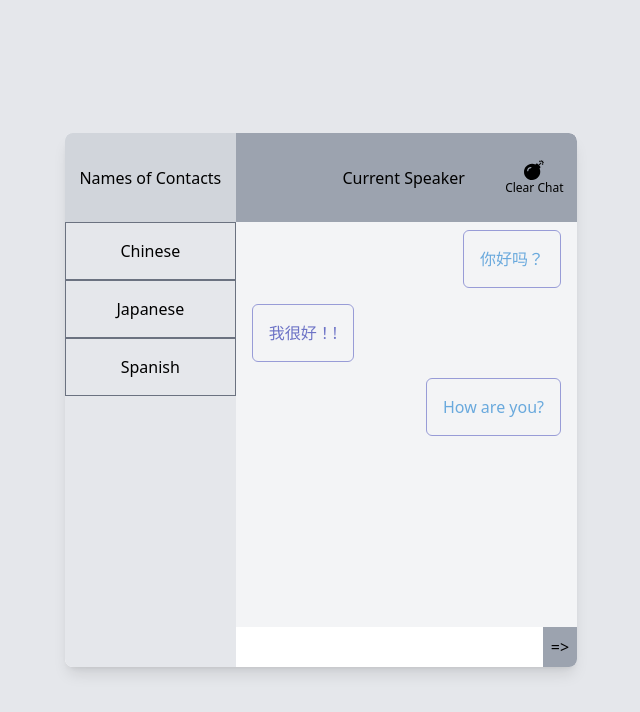
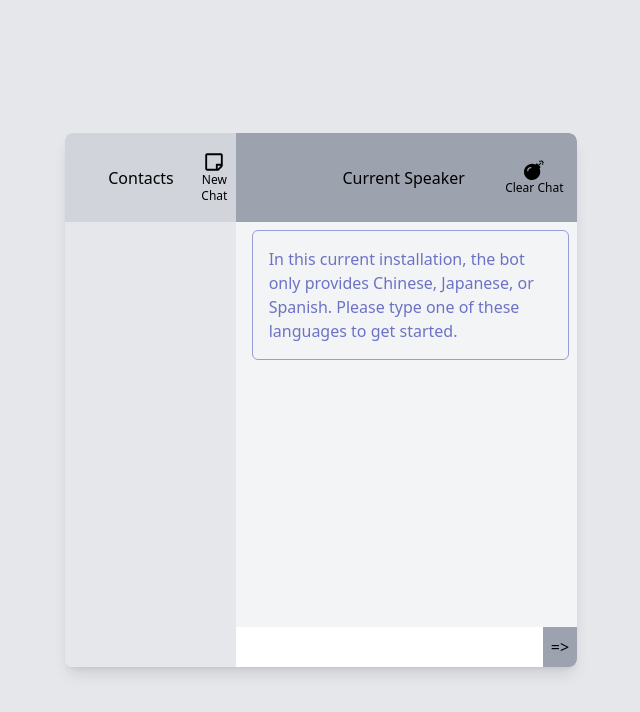
Before and after one commit to gwilliamleung/chattranslate, a React (Create React App) app: page / in a window 1280 px wide. Shown: the top 712 px of the page, without its empty margins (319-959 px from the left). Built offline with nearby package versions, Linux system fonts and the light colour scheme; the HTML template or start-up script is replaced by a standard one.

Commit message:
finished mutli conversation with individual calls

```diff
--- a/src/App.js
+++ b/src/App.js
@@ -1,57 +1,74 @@
 import React, { useState, useEffect, useRef  } from 'react'
-import { FaBomb } from 'react-icons/fa';
+import { FaBomb, FaRegStickyNote } from 'react-icons/fa';
 
 function App() {
   const [userInput, setUserInput] = useState('')
   const [conversationObj, setConversationObj] = useState({})
-  const [hideTranslation, setHideTranslation] = useState('true')
+  const [hideTranslation, setHideTranslation] = useState(true)
   // const [chosenLanguage, setchosenLanguage] = useState('')
   const [isLoading,setIsLoading] = useState(false)
   const [selectedConversationId, setselectedConversationId] = useState(null)
+  const [creatingNewchat, setCreatingNewChat] = useState(true)
+  const [newChatArr, setNewChatArr] = useState([])
 
   // console.log(conversationObj[selectedConversationId].messages)
-  // console.log(`The current selectedID is ${selectedConversationId}`)
+
   useEffect(() => {
     setConversationObj([
-      {
-        id: 'Chinese',
-        messages: [
-          { role: 'user', content: 'Hola!' },
-          { role: 'user', content: '你好吗？' },
-          { role: 'assistant', content: '我很好！!' },
-          { role: 'user', content: 'How are you?' },
-        ],
-      },
-      {
-        id: 'Japanese',
-        messages: [
-          { role: 'user', content: 'Hola!' },
-          { role: 'user', content: 'おはよう！!' },
-          { role: 'assistant', content: 'こんにちは！ 今日はなんか手伝うことある？' },
-          { role: 'user', content: '元気ですか？' },
-        ],
-      },
-      {
-        id: 'Spanish',
-        messages: [
-          { role: 'user', content: 'Hola!' },
-          { role: 'user', content: 'Hola!' },
-          { role: 'assistant', content: '¡Hola! ¿En qué puedo ayudarte hoy?' },
-        ],
-      },
-    ])
-    console.log(conversationObj)
+      // {
+      //   id: 'Chinese',
+      //   messages: [
+      //     { role: 'user', content: 'Hola!' },
+      //     { role: 'user', content: '你好吗？' },
+      //     { role: 'assistant', content: '我很好！!' },
+      //     { role: 'user', content: 'How are you?' },
+      //   ],
+      // },
+      // {
+      //   id: 'Japanese',
+      //   messages: [
+      //     { role: 'user', content: 'Hola!' },
+      //     { role: 'user', content: 'おはよう！!' },
+      //     { role: 'assistant', content: 'こんにちは！ 今日はなんか手伝うことある？' },
+      //     { role: 'user', content: '元気ですか？' },
+      //   ],
+      // },
+      // {
+      //   id: 'Spanish',
+      //   messages: [
+      //     { role: 'user', content: 'Hola!' },
+      //     { role: 'user', content: 'Hola!' },
+      //     { role: 'assistant', content: '¡Hola! ¿En qué puedo ayudarte hoy?' },
+      //   ],
+      // },
+    ]
+    )
     setselectedConversationId(0)
+    newChat()
   },[])
 
-  const clearandSetPrompt = () => {
-    setConversationObj([
-      {
-        role: 'system',
-        content: 'You are a friendly and helpful bilingual assistant capable of responding in both English and Japanese. Separate your responses with "/n/". For example: "こんにちは！ 今日はなんか手伝うことある？ /n/ Hello! How can I help you today?"'
-      },
-    ])
+  const clearSelectedChat = () => {
+    setConversationObj((prevConversationObj) => {
+      const updatedConversationObj = { ...prevConversationObj }
+      delete updatedConversationObj[selectedConversationId]
+      return updatedConversationObj
+    })
+    // if (setConversationObj && !createNewChat) {
+    //   createNewChat()
+    // }
   }
+
+  const languageMessage = {
+    japanese: `こんにちは！ 今日はなんか手伝うことある？`,
+    spanish: `¡Hola! ¿En qué puedo ayudarte hoy?`,
+    chinese: `你好吗？`
+  }
+
+  // {
+  //   role: 'system',
+  //   content: 'You are a friendly and helpful bilingual assistant capable of responding in both English and Japanese. Separate your responses with "/n/". For example: "こんにちは！ 今日はなんか手伝うことある？ /n/ Hello! How can I help you today?"'
+  // },
+
   // const chooseLanguage = () => {
   //   setchosenLanguage(userInput)
   //   setUserInput('')
@@ -72,42 +89,102 @@ function App() {
     setUserInput(event.target.value)
   }
 
+  const newChat = () => {
+    setCreatingNewChat(true)
+    setNewChatArr(
+      [
+        {
+          role: 'system',
+          content: "In this current installation, the bot only provides Chinese, Japanese, or Spanish. Please type one of these languages to get started."
+        }
+      ]
+    )
+  }
+
   const toggleTranslation = () => {
     setHideTranslation(!hideTranslation)
     scrollToBottom()
   }
 
+  const createNewChat = (language) => {
+    setConversationObj((prevConversationObj) => {
+      const updatedConversationObj = {
+        ...prevConversationObj,
+        [language]: {
+          id: language,
+          messages: [
+            {
+              role: 'system',
+              content: `You are a friendly and helpful bilingual assistant capable of responding in both ${language} and English. Make sure English is always after ${language} Separate your responses with /n/ For example: ${languageMessage[language]} /n/ How can I help you today?`,
+            },
+            {
+              role: 'assistant',
+              content: `${languageMessage[language]}`,
+            },
+          ],
+        },
+      }
+      handleConversationClick(language)
+      return updatedConversationObj
+    })
+  }
+
   const handleSubmit = (event) => {
     event.preventDefault()
     if (userInput) {
+      {
+        if (creatingNewchat){
+        const newMessage = {
+            role: 'user',
+            content: userInput
+          }
+          const updatedConversation = [...newChatArr,newMessage]
+          setNewChatArr(updatedConversation)
+
+          const desireLanguages = ['chinese','japanese','spanish']
+          if (desireLanguages.includes(userInput.toLowerCase())){
+            setCreatingNewChat(false)
+            createNewChat(userInput)
+            setNewChatArr([])
+          } else {
+            setNewChatArr([
+              ...updatedConversation,
+              { role: 'system', content: 'Please try again.' },
+            ])
+          }
+      } else{
         const newMessage = {
           role: 'user',
           content: userInput,
         }
-      setConversationObj((prevConversationObj) => {
-        const updatedConversationObj = { ...prevConversationObj }
-        const selectedConversation = updatedConversationObj[selectedConversationId]
-        const updatedMessages = [...selectedConversation.messages, newMessage]
-        return {
-          ...updatedConversationObj,
+        const updatedMessages = [...conversationObj[selectedConversationId].messages, newMessage];
+          setConversationObj({
+            ...conversationObj,
             [selectedConversationId]: {
-            ...selectedConversation,
+              ...conversationObj[selectedConversationId],
               messages: updatedMessages,
-          },
             }
           })
+        fetchReply(updatedMessages)
+        }
+
+      }
       setUserInput('')
     }
   }
 
+  useEffect(() => {
+    console.log(conversationObj);
+  }, [conversationObj])
+
   const fetchReply = async (conversation) => {
     try {
       setIsLoading(true)
-      const apiConversation = conversation.map(({ role, content }) => ({ role, content }));
+      const apiConversation = conversation.map(({ role, content }) => ({ role, content }))
       const response = await fetch("https://api.openai.com/v1/chat/completions",{
         method: "POST",
         headers: {
-          "Authorization": `Bearer sk-`,
+          "Authorization": `Bearer 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`,
           "Content-Type": "application/json"
         },
         body: JSON.stringify({
@@ -117,15 +194,20 @@ function App() {
       })
       const data = await response.json()
       const apiResponseContent = data.choices[0].message.content
-      console.log(apiResponseContent)
-      const [JapaneseResponse, englishResponse] = apiResponseContent.split('/n/').map(response => response.trim());
+      const [nonEnglishResponse, englishResponse] = apiResponseContent.split('/n/').map(response => response.trim())
       const updatedConversationBot = [
         ...conversation,
-        { role: 'assistant', content: JapaneseResponse, language: 'Japanese' },
+        { role: 'assistant', content: nonEnglishResponse, language: `${selectedConversationId}` },
         { role: 'assistant', content: englishResponse, language: 'English' }
       ]
-      setConversationObj(updatedConversationBot)
-      console.log(updatedConversationBot)
+      console.log(conversationObj[selectedConversationId].messages)
+      setConversationObj(prevConversationObj => ({
+        ...prevConversationObj,
+        [selectedConversationId]: {
+          ...prevConversationObj[selectedConversationId],
+          messages: updatedConversationBot
+        }
+      }))
       } catch (error) {
       console.error('Error:', error)
     } finally {
@@ -134,12 +216,8 @@ function App() {
   }
 
   const handleConversationClick = (conversationId) => {
-    console.log(`${conversationId} HELLO`)
-    setselectedConversationId(conversationId);
-  }
-
-  const clearChat = () => {
-    clearandSetPrompt()
+    setCreatingNewChat(false)
+    setselectedConversationId(conversationId)
   }
 
   const messagesEndRef = useRef(null)
@@ -148,13 +226,19 @@ function App() {
     messagesEndRef.current?.scrollIntoView({ behavior: "smooth" })
   }
 
-  useEffect(scrollToBottom, [conversationObj, hideTranslation]);
+  useEffect(scrollToBottom, [conversationObj, hideTranslation, newChatArr])
 
   return (
       <div className="flex justify-center items-center h-screen bg-gray-200">
         <div className="flex w-2/5 h-2/3 bg-white rounded-lg shadow-lg">
           <div className="flex flex-col h-full w-1/2 rounded-l-lg  bg-gray-200">
-              <div className="flex justify-center items-center h-1/6 bg-gray-300 rounded-tl-lg">Names of Contacts</div>
+              <div className="justify-center items-center grid grid-cols-4 h-1/6 bg-gray-300 rounded-tl-lg">
+                <div className="col-span-3 flex justify-center items-center ml-6">Contacts</div>
+                  <button onClick={newChat} className="col-span-1 flex flex-col justify-center items-center text-xl">
+                  <FaRegStickyNote/>
+                  <div className="text-xs">New Chat</div>
+                  </button>
+              </div>
               {Object.keys(conversationObj).map((conversationId) => {
                 return (
                   <button className="p-4 border border-gray-500"
@@ -167,14 +251,25 @@ function App() {
           <div className="flex flex-col  overflow-y-auto h-full w-full rounded-r-lg  bg-gray-100">
             <div className="justify-center items-center grid grid-cols-4 h-1/6 bg-gray-400 rounded-tr-lg">
               <div className="col-span-3 flex justify-center items-center ml-20">Current Speaker</div>
-              <button onClick={clearChat} className="col-span-1 flex flex-col justify-center items-center text-xl">
+              <button onClick={clearSelectedChat} className="col-span-1 flex flex-col justify-center items-center text-xl">
                 <FaBomb/>
                 <div className="text-xs">Clear Chat</div>
                 </button>
             </div>
             <div className="flex flex-col overflow-y-auto" style={{ maxHeight: 'calc(100% - 1/6*100vh)' }}>
-            {conversationObj[selectedConversationId] && conversationObj[selectedConversationId].messages.map((message, index) => {
-                if (index === 0) return null;
+            {creatingNewchat && newChatArr.map((message, index) => {
+                return (
+                    <div
+                      key={index}
+                      className={`${message.role === "user" ? " text-[#69A9DD] self-end ml-auto" : "flex flex-col items-start text-[#6C72C6]"}
+                        border border-[#989CD7] p-4 m-2 ml-4 rounded-md break-words inline-flex`}>
+                        <div className="">{message.content}</div>
+                   </div>
+                )
+              })}
+
+            {conversationObj[selectedConversationId] && !creatingNewchat && conversationObj[selectedConversationId].messages.map((message, index) => {
+                if (index === 0) return null
 
                 return (
                   <div
@@ -189,7 +284,7 @@ function App() {
                   >
                     <div className="text-left">{message.content}</div>
                     {message.role === 'assistant' &&
-                      message.language === 'Japanese' && (
+                      message.language === `${selectedConversationId}` && (
                         <button
                           onClick={() => {
                             toggleTranslation();
```
Lines whose indentation alone changed are shown as unchanged.
